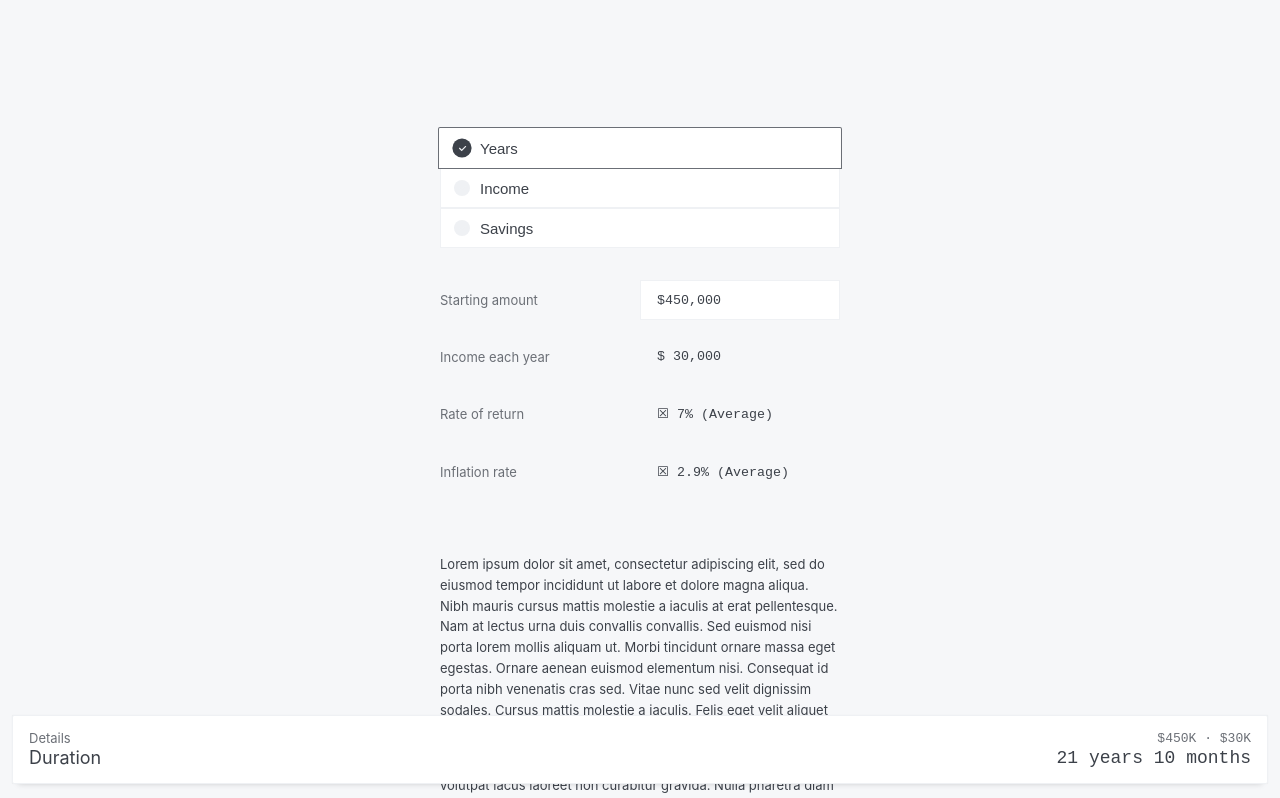
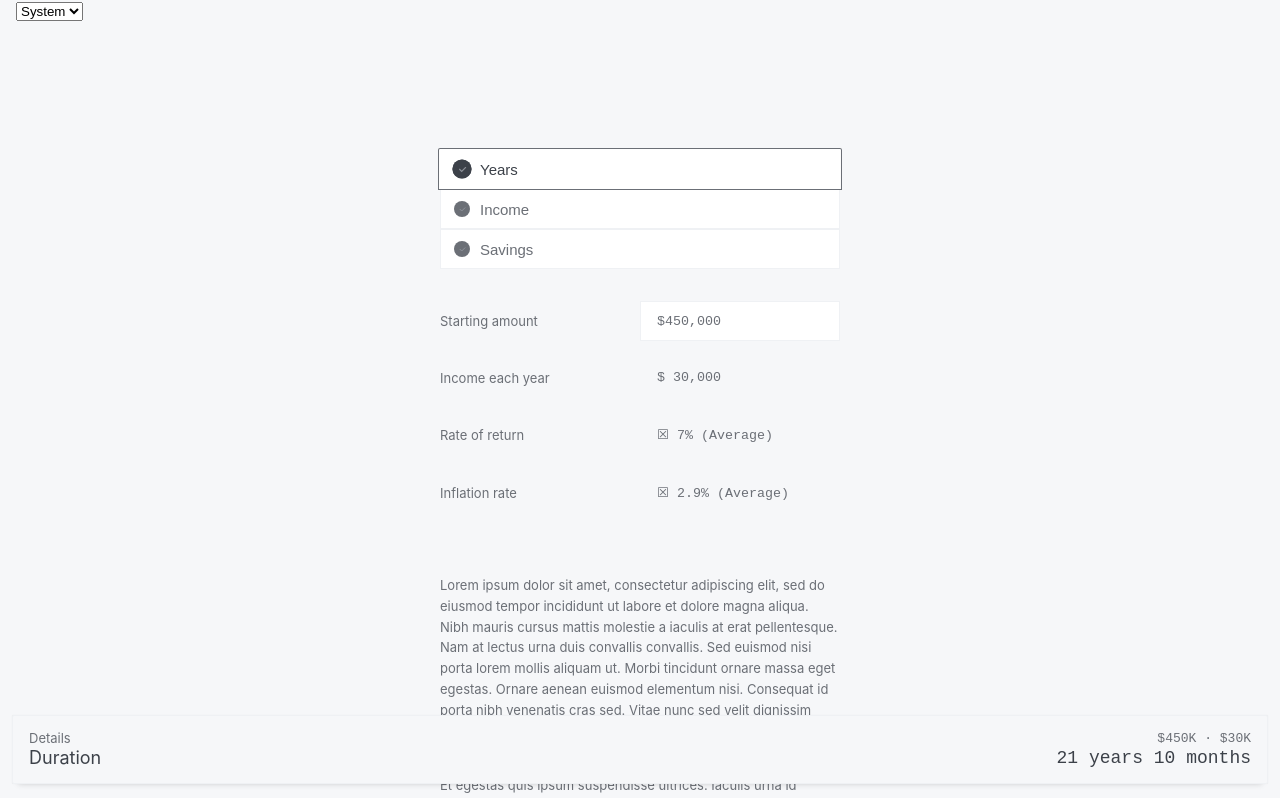
Before and after one commit to moeamaya/choice, a Next.js app: page / in a window 1280 px wide. Shown: the top 798 px of the page. Built offline with nearby package versions, Linux system fonts and the light colour scheme.

Commit message:
Add dark mode

```diff
--- a/components/Choice/List.tsx
+++ b/components/Choice/List.tsx
@@ -23,14 +23,16 @@
     ...provided,
     paddingTop: 0,
     paddingBottom: 0,
+    background: `var(--background)`,
+    color: `var(--foreground)`,
   }),
   option: (provided: any, state: any) => ({
     ...provided,
-    color: '#3C4149',
     backgroundColor:
-      state.isFocused || state.isSelected ? '#f8f9fb' : 'transparent',
+      state.isFocused || state.isSelected ? `var(--backgroundContrast)` : 'transparent',
     fontSize: 13,
     padding: `8px 16px`,
+    color: `var(--foreground)`,
   }),
   control: (provided: any) => ({
     ...provided,
@@ -39,7 +41,9 @@
     boxShadow: `none`,
     fontSize: 13,
     padding: `4px 8px`,
-    borderBottom: `1px solid #EFF1F4`,
+    borderBottom: `1px solid var(--border)`,
+    background: `var(--background)`,
+    color: `var(--foreground)`,
     '&:hover': {
       borderColor: `#EFF1F4`,
     },
--- a/components/Choice/Options/OptionsDialog.tsx
+++ b/components/Choice/Options/OptionsDialog.tsx
@@ -15,12 +15,11 @@
   shortcut: string;
 };
 
-const DialogStyledTrigger = styled(Dialog.Trigger, triggerStyle);
-
 const scaleUp = keyframes({
   '0%': { opacity: 0, transform: 'translate(-50%, -48%) scale(0.96)' },
   '100%': { opacity: 1, transform: 'translate(-50%, -50%) scale(1)' },
 });
+
 
 const DialogStyledTitle = styled(Dialog.Title, {
   margin: '16px 12px 0px',
@@ -46,7 +45,7 @@
   border: `1px solid #EFF1F4`,
   borderRadius: `8px`,
   fontFamily: `monospace`,
-  background: `#fff`,
+  // background: `#fff`,
   boxShadow: `rgb(14 18 22 / 35%) 0px 10px 38px -10px, rgb(14 18 22 / 20%) 0px 10px 50px -15px`,
   position: `fixed`,
   top: `30%`,
@@ -55,7 +54,8 @@
   width: `90vw`,
   maxWidth: `500px`,
   maxHeight: `85vh`,
-  zIndex: 10
+  zIndex: 10,
+  background: `red`
 });
 
 const OptionsDialog = ({
--- a/components/Choice/Options/OptionsPopover.tsx
+++ b/components/Choice/Options/OptionsPopover.tsx
@@ -22,11 +22,12 @@
 const PopoverStyledContent = styled(Popover.Content, {
   transformOrigin: 'var(--radix-popover-content-transform-origin)',
   animation: `${scaleIn} 0.1s ease-out`,
-  border: `1px solid #EFF1F4`,
+  border: `1px solid var(--border)`,
   borderRadius: `2px`,
   fontFamily: `monospace`,
   width: `200px`,
   boxShadow: `0px 16px 24px 0px hsla(222, 63%, 3%, 0.12), 0px -2px 8px 0px hsla(222, 63%, 3%, 0.04)`,
+  background: `var(--background)`,
 });
 
 const PopoverStyledTrigger = styled(Popover.Trigger, triggerStyle);
--- a/components/Drawdown/AmountInput.tsx
+++ b/components/Drawdown/AmountInput.tsx
@@ -22,8 +22,8 @@
 
 const StyledInput = styled('input', {
   width: `200px`,
-  background: `#FFF`,
-  border: `1px solid #EFF1F4`,
+  background: `var(--backgroundContrast)`,
+  border: `1px solid var(--border)`,
   height: `40px`,
   fontFamily: `monospace`,
   padding: `0 1rem`,
--- a/components/Drawdown/Radio.tsx
+++ b/components/Drawdown/Radio.tsx
@@ -40,7 +40,7 @@
   position: `relative`,
   zIndex: 10,
   marginLeft: 40,
-  alignItems: `center`,
+  alignItems: `center`
 });
 
 const StyledCheckmark = styled('div', {
@@ -49,7 +49,7 @@
   left: 14,
   height: 16,
   width: 16,
-  background: `#EFF1F4`,
+  background: `var(--foreground)`,
   borderRadius: `50%`,
   transition: `all 250ms ease-out`,
   zIndex: 3,
@@ -63,7 +63,7 @@
     height: `100%`,
     opacity: 0,
     borderRadius: `50%`,
-    background: `#3C4149`,
+    background: `var(--foreground)`,
     transform: `scale(0)`,
     transition: `all 350ms ease-out`,
   },
@@ -80,17 +80,30 @@
   },
 });
 
+const StyledBackground = styled('div', {
+  position: `absolute`,
+  top: 0,
+  width: `100%`,
+  height: `100%`,
+  background: `var(--backgroundContrast)`,
+  border: `1px solid var(--border)`,
+  transition: `transform 350ms ease-out`,
+});
+
 const StyledInput = styled('input', {
   position: `absolute`,
   opacity: 0,
   cursor: `pointer`,
   zIndex: 1,
+  '&:checked ~ .text': {
+    color: `var(--highlight)`,
+  },
   '&:checked ~ .checkmark': {
     transform: `scale(1.2)`,
     zIndex: 10,
   },
   '&:checked ~ .background': {
-    borderColor: `#6B6F76`,
+    borderColor: `var(--foreground)`,
     transform: `scale(1.01, 1.05)`,
     animation: `${scaleBounce} 450ms ease-out`,
     zIndex: 8,
@@ -98,18 +111,10 @@
   '&:checked ~ .checkmark:after': {
     opacity: 1,
     transform: `scale(1)`,
+    background: `var(--highlight)`,
   },
 });
 
-const StyledBackground = styled('div', {
-  position: `absolute`,
-  top: 0,
-  width: `100%`,
-  height: `100%`,
-  background: `#fff`,
-  border: `1px solid #EFF1F4`,
-  transition: `transform 350ms ease-out`,
-});
 
 const Radio = ({ selected, setSelected }: Props) => {
   const handleChange = (e: any) => {
@@ -123,13 +128,13 @@
       {options.map((option) => {
         return (
           <StyledLabel key={option.value}>
-            <StyledText>{option.label}</StyledText>
             <StyledInput
               type="radio"
               value={option.value}
               checked={option.value === selected.value}
               onChange={(e) => handleChange(e)}
             />
+            <StyledText className="text">{option.label}</StyledText>
             <StyledCheckmark className="checkmark" />
             <StyledBackground className="background"></StyledBackground>
           </StyledLabel>
--- a/components/Drawdown/Summary/Header.tsx
+++ b/components/Drawdown/Summary/Header.tsx
@@ -19,7 +19,7 @@
 });
 
 const StyledBalance = styled('h2', {
-  color: `#3C4149`,
+  color: `var(--highlight)`,
   fontWeight: `normal`,
   fontSize: 18,
   lineHeight: `18px`,
@@ -41,7 +41,7 @@
 });
 
 const StyledAmount = styled('h2', {
-  color: `#3C4149`,
+  color: `var(--highlight)`,
   fontWeight: `normal`,
   fontSize: 18,
   lineHeight: `18px`,
--- a/components/Drawdown/Summary/index.tsx
+++ b/components/Drawdown/Summary/index.tsx
@@ -13,8 +13,8 @@
   left: `-0.25rem`,
   bottom: `1rem`,
   margin: `0 1rem`,
-  background: `#fff`,
-  border: `1px solid rgba(239, 241, 244, 1)`,
+  background: `var(--background)`,
+  border: `1px solid var(--border)`,
   borderRadius: `2px`,
   width: `calc(100% - 1.5rem)`,
   padding: `1rem`,
--- /dev/null
+++ b/components/ThemeSwitcher/index.tsx
@@ -0,0 +1,26 @@
+import { useState, useEffect } from 'react'
+import { useTheme } from 'next-themes'
+
+const ThemeSwitcher = () => {
+  const [mounted, setMounted] = useState(false)
+  const { theme, setTheme } = useTheme()
+
+  // useEffect only runs on the client, so now we can safely show the UI
+  useEffect(() => {
+    setMounted(true)
+  }, [])
+
+  if (!mounted) {
+    return null
+  }
+
+  return (
+    <select value={theme} onChange={e => setTheme(e.target.value)}>
+      <option value="system">System</option>
+      <option value="dark">Dark</option>
+      <option value="light">Light</option>
+    </select>
+  )
+}
+
+export default ThemeSwitcher;
--- a/package.json
+++ b/package.json
@@ -14,6 +14,7 @@
     "@radix-ui/react-popover": "^0.1.1",
     "@stitches/react": "^1.2.5",
     "next": "11.1.2",
+    "next-themes": "^0.2.1",
     "react": "17.0.2",
     "react-dom": "17.0.2",
     "react-hotkeys-hook": "^3.4.4",
--- a/pages/_app.tsx
+++ b/pages/_app.tsx
@@ -2,6 +2,7 @@
 import type { AppProps } from 'next/app';
 import { useEffect } from 'react';
 import smoothscroll from 'smoothscroll-polyfill';
+import { ThemeProvider } from 'next-themes'
 
 function MyApp({ Component, pageProps }: AppProps) {
   useEffect(() => {
@@ -9,6 +10,10 @@
     smoothscroll.polyfill();
   });
 
-  return <Component {...pageProps} />;
+  return (
+    <ThemeProvider>
+      <Component {...pageProps} />;
+    </ThemeProvider>
+  );
 }
 export default MyApp;
--- a/pages/index.tsx
+++ b/pages/index.tsx
@@ -3,6 +3,7 @@
 import styles from '../styles/Home.module.css';
 
 import Drawdown from '../components/Drawdown';
+import ThemeSwitcher from '../components/ThemeSwitcher';
 
 const Home: NextPage = () => {
   return (
@@ -17,7 +18,9 @@
         <link rel="icon" href="/favicon.ico" />
       </Head>
 
-      <header>{/* <Breadcrumbs /> */}</header>
+      <header>
+        <ThemeSwitcher />
+      </header>
 
       <main className={styles.main}>
         <Drawdown />
--- a/styles/globals.css
+++ b/styles/globals.css
@@ -1,9 +1,26 @@
+:root {
+  /* Your default theme */
+  --background: #f6f7f9;
+  --backgroundContrast: #fff;
+  --border: #EFF1F4;
+  --foreground: #6B6F76;
+  --highlight: #3C4149;
+}
+
+[data-theme='dark'] {
+  --background: #1F2023;
+  --backgroundContrast: #27282B;
+  --border: #3C4149;
+  --foreground: #90959D;
+  --highlight: #EFF1F4;
+}
+
 html,
 body {
   padding: 0;
   margin: 0;
-  background: #f6f7f9;
-  color: #3c4149;
+  background: var(--background);
+  color: var(--foreground);
   font-family: -apple-system, BlinkMacSystemFont, Segoe UI, Roboto, Oxygen,
     Ubuntu, Cantarell, Fira Sans, Droid Sans, Helvetica Neue, sans-serif;
 }
@@ -19,5 +36,5 @@
 
 input,
 button {
-  color: #3c4149;
+  color: var(--foreground);
 }
```
Also changed, not shown: 1 other file (tests, documents, lock files or other folders).
